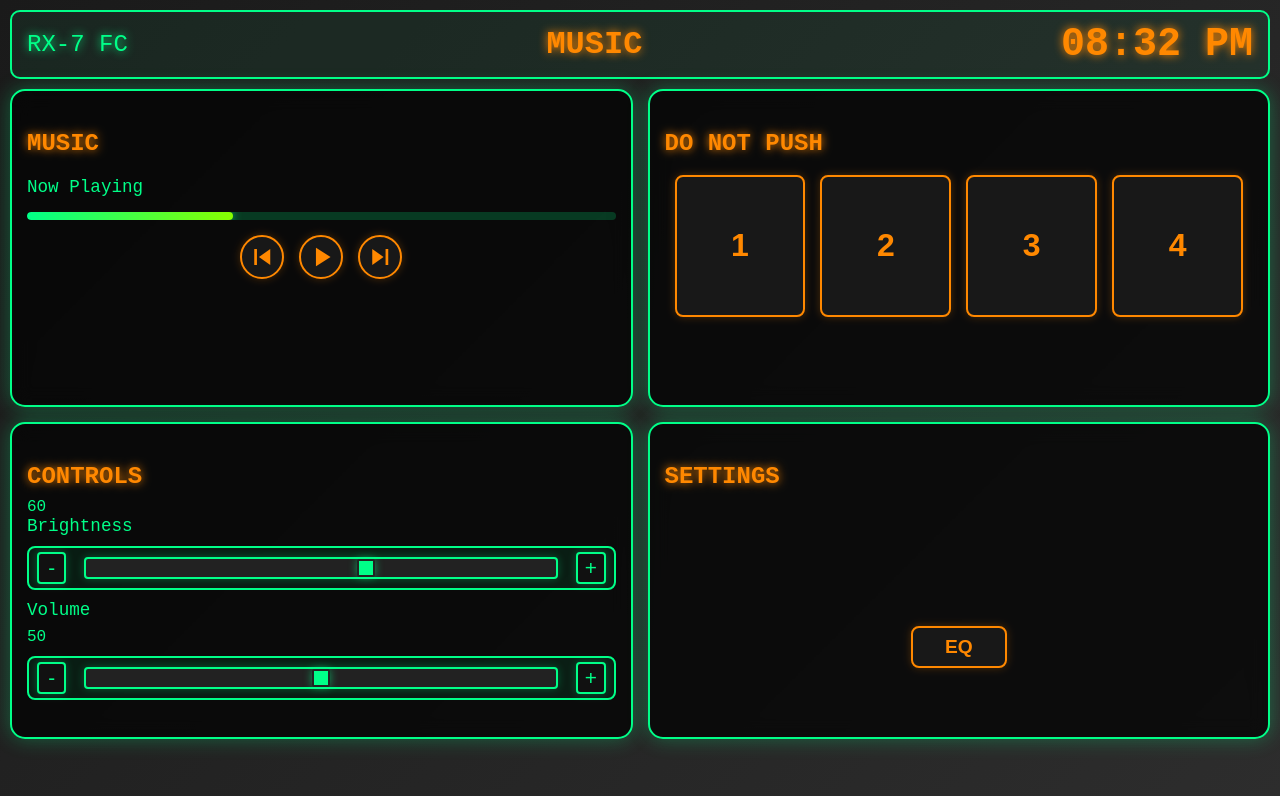
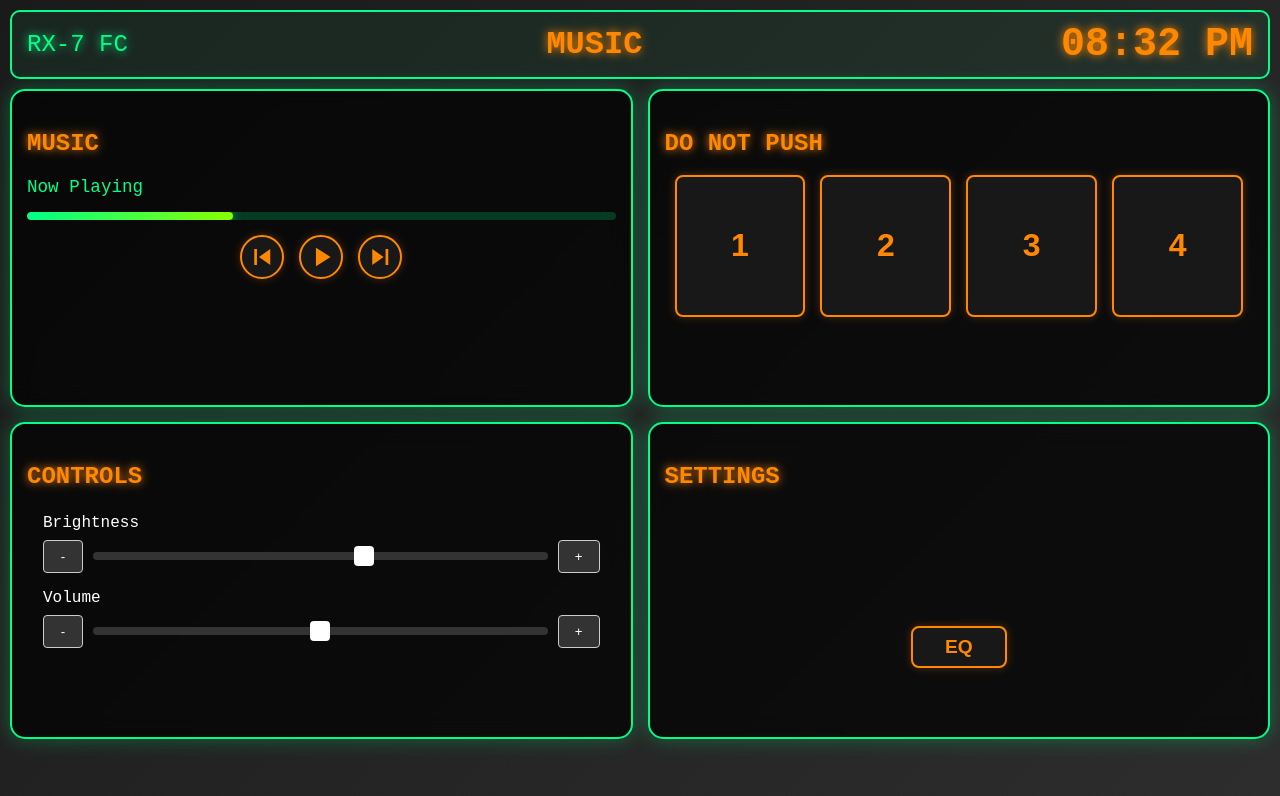
Before and after one commit to bboynton97/rx7-headunit, an Angular app: page /home in a window 1280 px wide. Shown: the top 796 px of the page. Built offline with nearby package versions, Linux system fonts and the light colour scheme.

Commit message:
componentatized controls

```diff
--- /dev/null
+++ b/src/app/components/controls/controls.component.css
@@ -0,0 +1,65 @@
+.controls-content {
+  display: flex;
+  flex-direction: column;
+  gap: 1rem;
+  padding: 1rem;
+}
+
+.setting-item {
+  display: flex;
+  flex-direction: column;
+  gap: 0.5rem;
+}
+
+.setting-label {
+  font-size: 1rem;
+  color: #fff;
+}
+
+.slider-rect-container {
+  display: flex;
+  align-items: center;
+  gap: 0.5rem;
+}
+
+.slider-btn {
+  padding: 0.5rem 1rem;
+  border-radius: 4px;
+  border: 1px solid #ccc;
+  background: #333;
+  color: white;
+  cursor: pointer;
+  min-width: 40px;
+}
+
+.slider-btn:hover {
+  background: #444;
+}
+
+.rect-slider {
+  flex: 1;
+  height: 8px;
+  -webkit-appearance: none;
+  background: #333;
+  border-radius: 4px;
+  outline: none;
+}
+
+.rect-slider::-webkit-slider-thumb {
+  -webkit-appearance: none;
+  appearance: none;
+  width: 20px;
+  height: 20px;
+  background: #fff;
+  border-radius: 4px;
+  cursor: pointer;
+}
+
+.rect-slider::-moz-range-thumb {
+  width: 20px;
+  height: 20px;
+  background: #fff;
+  border-radius: 4px;
+  cursor: pointer;
+  border: none;
+}
--- /dev/null
+++ b/src/app/components/controls/controls.component.html
@@ -0,0 +1,26 @@
+<div class="controls-content">
+  <div class="setting-item">
+    <span class="setting-label">Brightness</span>
+    <div class="slider-rect-container">
+      <button class="slider-btn" (click)="decrementBrightness()">-</button>
+      <input type="range"
+             class="rect-slider"
+             min="0"
+             max="100"
+             [(ngModel)]="brightness">
+      <button class="slider-btn" (click)="incrementBrightness()">+</button>
+    </div>
+  </div>
+  <div class="setting-item">
+    <span class="setting-label">Volume</span>
+    <div class="slider-rect-container">
+      <button class="slider-btn" (click)="decrementVolume()">-</button>
+      <input type="range"
+             class="rect-slider"
+             min="0"
+             max="100"
+             [(ngModel)]="volume">
+      <button class="slider-btn" (click)="incrementVolume()">+</button>
+    </div>
+  </div>
+</div>
--- /dev/null
+++ b/src/app/components/controls/controls.component.ts
@@ -0,0 +1,61 @@
+import { Component } from '@angular/core';
+import { CommonModule } from '@angular/common';
+import { FormsModule } from '@angular/forms';
+import { invoke } from '@tauri-apps/api/core';
+
+@Component({
+  selector: 'app-controls',
+  standalone: true,
+  imports: [CommonModule, FormsModule],
+  templateUrl: './controls.component.html',
+  styleUrls: ['./controls.component.css']
+})
+export class ControlsComponent {
+  private _brightness: number = 60;
+
+  get brightness(): number {
+    return this._brightness;
+  }
+
+  set brightness(value: number) {
+    this._brightness = value;
+    this.updateBrightness(value);
+  }
+
+  private _volume: number = 50;
+
+  get volume(): number {
+    return this._volume;
+  }
+
+  set volume(value: number) {
+    this._volume = value;
+    this.updateVolume(value);
+  }
+
+  async incrementBrightness() {
+    this.brightness = Math.min(100, this.brightness + 1);
+  }
+
+  async decrementBrightness() {
+    this.brightness = Math.max(0, this.brightness - 1);
+  }
+
+  private async updateBrightness(value: number) {
+    await invoke('set_brightness', { value });
+  }
+
+  private async updateVolume(value: number) {
+    await invoke('set_system_volume', { value });
+  }
+
+  async incrementVolume() {
+    this.volume = Math.min(100, this.volume + 1);
+    await this.updateVolume(this.volume);
+  }
+
+  async decrementVolume() {
+    this.volume = Math.max(0, this.volume - 1);
+    await this.updateVolume(this.volume);
+  }
+}
--- a/src/app/pages/home/home.component.html
+++ b/src/app/pages/home/home.component.html
@@ -43,33 +43,8 @@
 
     <!-- Controls Panel -->
     <div class="panel controls-panel">
-      <h3>CONTROLS</h3>{{ brightness }}
-      <div class="controls-content">
-        <div class="setting-item">
-          <span class="setting-label">Brightness</span>
-          <div class="slider-rect-container">
-            <button class="slider-btn" (click)="decrementBrightness()">-</button>
-            <input type="range"
-                   class="rect-slider"
-                   min="0"
-                   max="100"
-                   [(ngModel)]="brightness">
-            <button class="slider-btn" (click)="incrementBrightness()">+</button>
-          </div>
-        </div>
-        <div class="setting-item">
-          <span class="setting-label">Volume</span> {{ volume }}
-          <div class="slider-rect-container">
-            <button class="slider-btn" (click)="decrementVolume()">-</button>
-            <input type="range"
-                   class="rect-slider"
-                   min="0"
-                   max="100"
-                   [(ngModel)]="volume">
-            <button class="slider-btn" (click)="incrementVolume()">+</button>
-          </div>
-        </div>
-      </div>
+      <h3>CONTROLS</h3>
+      <app-controls></app-controls>
     </div>
 
     <!-- Settings Panel -->
--- a/src/app/pages/home/home.component.ts
+++ b/src/app/pages/home/home.component.ts
@@ -2,12 +2,12 @@ import { Component, OnInit, OnDestroy } from '@angular/core';
 import { Router } from '@angular/router';
 import { CommonModule } from '@angular/common';
 import { FormsModule } from '@angular/forms';
-import { invoke } from '@tauri-apps/api/core';
+import { ControlsComponent } from '../../components/controls/controls.component';
 
 @Component({
   selector: 'app-home',
   standalone: true,
-  imports: [CommonModule, FormsModule],
+  imports: [CommonModule, FormsModule, ControlsComponent],
   templateUrl: './home.component.html',
   styleUrl: './home.component.css'
 })
@@ -18,28 +18,6 @@ export class HomeComponent implements OnInit, OnDestroy {
 
   currentTime: string = '';
   playbackProgress: number = 35;
-  private _brightness: number = 60;
-
-  get brightness(): number {
-    return this._brightness;
-  }
-
-  set brightness(value: number) {
-    this._brightness = value;
-    this.updateBrightness(value);
-  }
-
-  private _volume: number = 50;
-
-  get volume(): number {
-    return this._volume;
-  }
-
-  set volume(value: number) {
-    this._volume = value;
-    this.updateVolume(value);
-  }
-
   rpmGaugeValue: number = 120; // Out of 314 (full circle)
   tempGaugeValue: number = 80;
 
@@ -72,29 +50,4 @@ export class HomeComponent implements OnInit, OnDestroy {
   goToScreensaver() {
     this.router.navigate(['/screensaver']);
   }
-
-  async incrementBrightness() {
-    this.brightness = Math.min(100, this.brightness + 1);
-  }
-  async decrementBrightness() {
-    this.brightness = Math.max(0, this.brightness - 1);
-  }
-
-  private async updateBrightness(value: number) {
-    await invoke('set_brightness', { value });
-  }
-
-  private async updateVolume(value: number) {
-    await invoke('set_system_volume', { value });
-  }
-
-  async incrementVolume() {
-    this.volume = Math.min(100, this.volume + 1);
-    await this.updateVolume(this.volume);
-  }
-
-  async decrementVolume() {
-    this.volume = Math.max(0, this.volume - 1);
-    await this.updateVolume(this.volume);
-  }
 }
```
